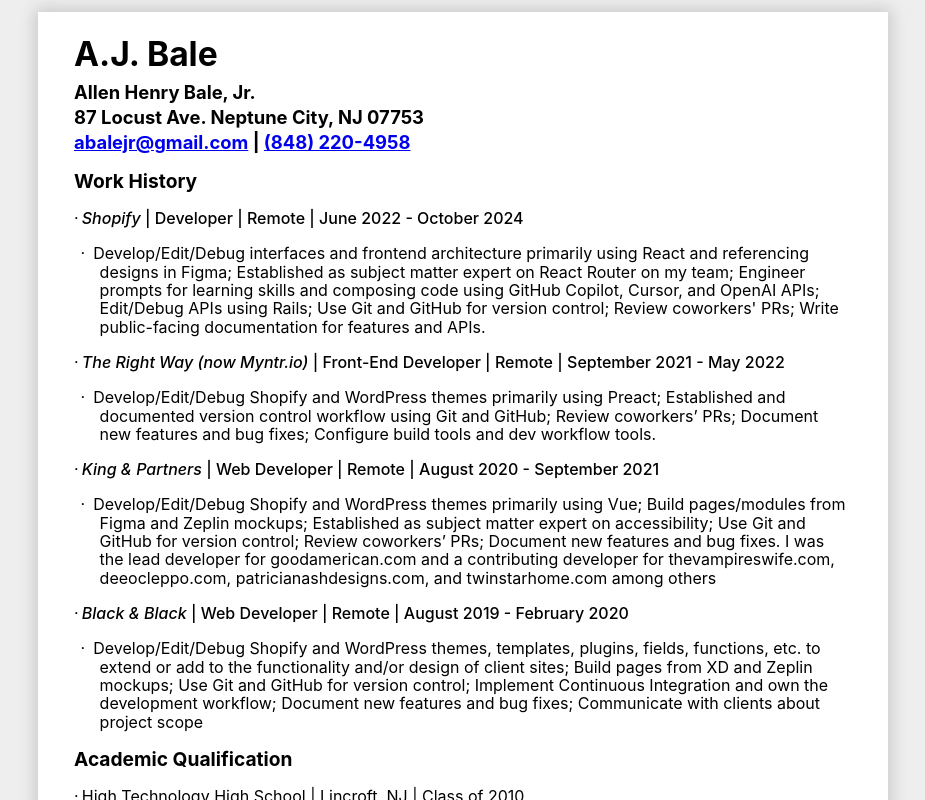
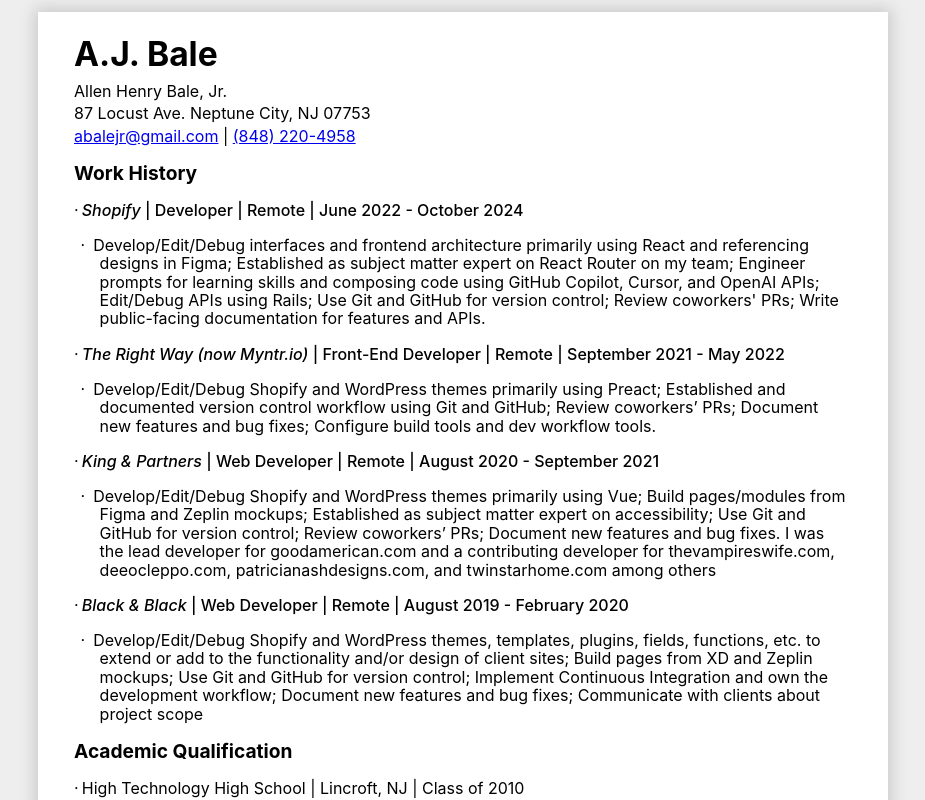
Before and after one commit to abalejr/resumazing, a Vue app in the folder app/: page / in a window 1280 px wide. Shown: the top 800 px of the page, without its empty margins (177-1102 px from the left). Built offline with nearby package versions, Linux system fonts and the light colour scheme.

Commit message:
Fix header styles

```diff
--- a/app/src/App.vue
+++ b/app/src/App.vue
@@ -9,10 +9,10 @@
 <template>
   <header>
     <h1>A.J. Bale</h1>
-    <h3>Allen Henry Bale, Jr.</h3>
-    <h3>87 Locust Ave. Neptune City, NJ 07753</h3>
-    <h3><a href="mailto:abalejr@gmail.com" target="_blank">abalejr@gmail.com</a> | <a href="tel:+18482204958">(848)
-        220-4958</a></h3>
+    <p>Allen Henry Bale, Jr.</p>
+    <p>87 Locust Ave. Neptune City, NJ 07753</p>
+    <p><a href="mailto:abalejr@gmail.com" target="_blank">abalejr@gmail.com</a> | <a href="tel:+18482204958">(848)
+        220-4958</a></p>
   </header>
 
   <main>
--- a/app/src/assets/main.css
+++ b/app/src/assets/main.css
@@ -52,6 +52,15 @@
 
 p {
   display: inline-block;
+}
+
+header p {
+  display: block;
+  margin-bottom: 4.2px;
+}
+
+header p:last-of-type {
+  margin-bottom: 0;
 }
 
 p.work-history-headline {
```
